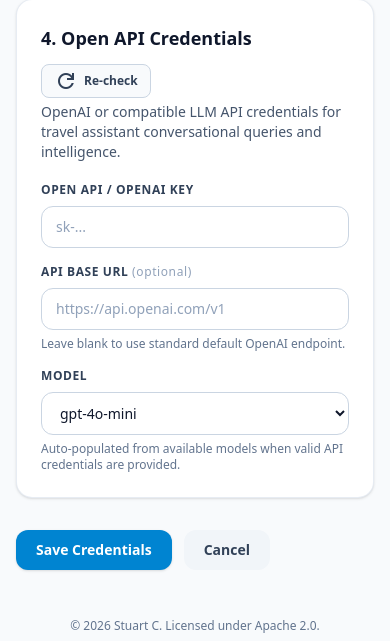
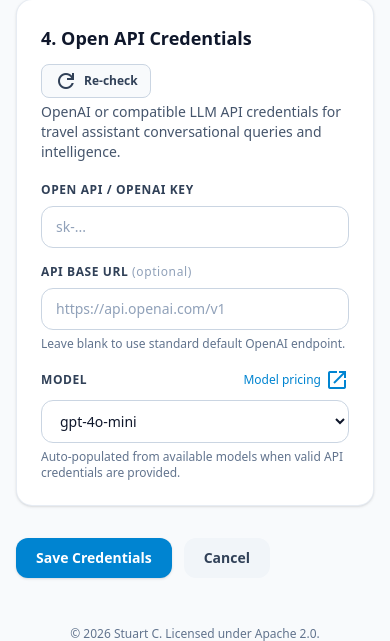
Before and after one commit to stuart-c/travel-assistant, a Flask app: page /config/credentials in a window 390 px wide. Shown: the part 1435-2076 px from the top of the page. Run offline with Flask 3, Linux system fonts and the light colour scheme; data that the repository does not hold is empty.

Commit message:
feat(credentials): add OpenAI model pricing documentation link
- Add external link to https://developers.openai.com/api/docs/pricing next to the Model select dropdown
- Style link with Material Symbols open_in_new icon and responsive hover states
- Add unit test verification in test_config.py
- Update CHANGELOG.md

```diff
--- a/travel-assistant/app/templates/config_credentials.html
+++ b/travel-assistant/app/templates/config_credentials.html
@@ -199,7 +199,18 @@
       </div>
 
       <div>
-        <label for="open_api_model" class="block text-xs font-semibold uppercase tracking-wider text-slate-700 dark:text-slate-300 mb-2">Model</label>
+        <div class="flex items-center justify-between mb-2">
+          <label for="open_api_model" class="block text-xs font-semibold uppercase tracking-wider text-slate-700 dark:text-slate-300">Model</label>
+          <a
+            href="https://developers.openai.com/api/docs/pricing"
+            target="_blank"
+            rel="noopener noreferrer"
+            class="inline-flex items-center gap-1 text-xs font-medium text-sky-600 hover:text-sky-700 dark:text-sky-400 dark:hover:text-sky-300 transition-colors"
+          >
+            <span>Model pricing</span>
+            <span class="material-symbols-outlined text-[13px] leading-none" aria-hidden="true">open_in_new</span>
+          </a>
+        </div>
         <select
           id="open_api_model"
           name="open_api_model"
```
Also changed, not shown: travel-assistant/app/tests/test_config.py (+1 -0 lines), travel-assistant/CHANGELOG.md.
